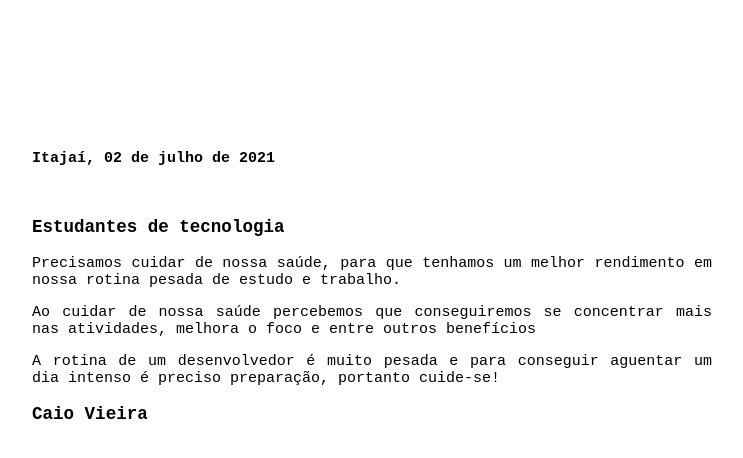
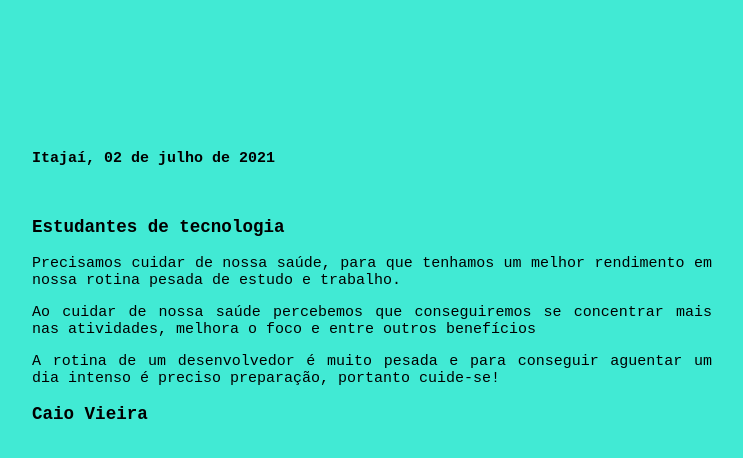
Before and after one commit to cvieira850/RDW_Forum_tematico_02, a plain HTML site: page index.html in a window 1280 px wide. Shown: the whole page, without its empty margins (368-1111 px from the left). Drawn offline with Linux system fonts and the light colour scheme.

Commit message:
feat: change background color

```diff
--- a/style/styles.css
+++ b/style/styles.css
@@ -1,7 +1,5 @@
 body {
-  background-size: 100%;
-  background-repeat: no-repeat;
-  background-position: center;
+  background-color: #41ead4;
   margin: 150px;
   padding: 0;
   font-family: monospace;
```
